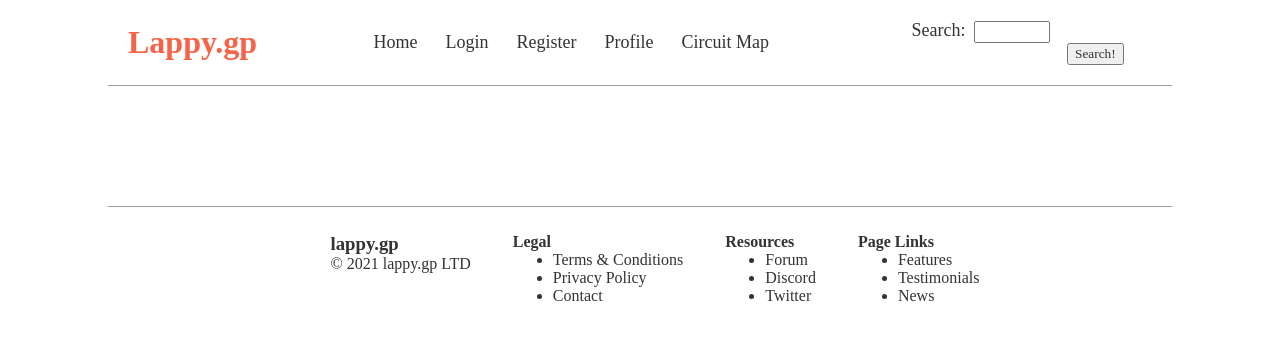
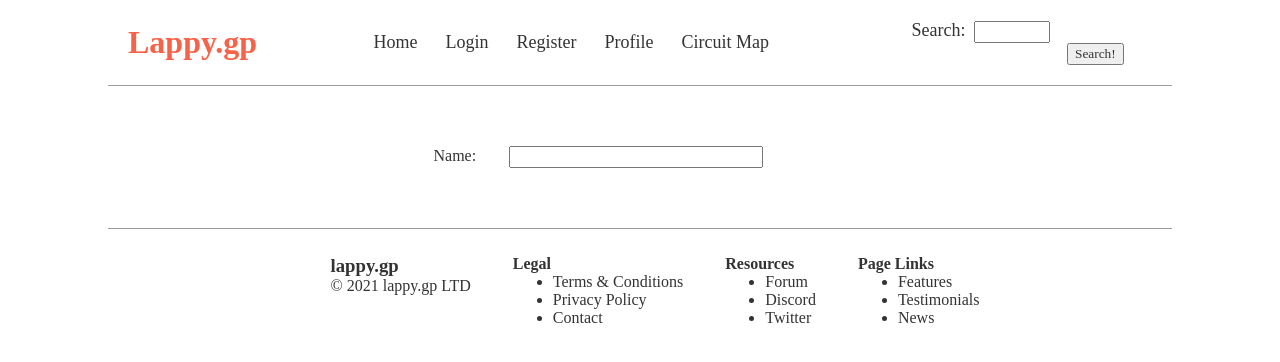
Before and after one commit to LennertSaerens/Frontend-react, a React (Create React App) app in the folder react-lappy/: page /modifycircuit in a window 1280 px wide. Shown: the top 362 px of the page. Built offline with nearby package versions, Linux system fonts and the light colour scheme; a web font is replaced by a local one.

Commit message:
Adds edit circuit

```diff
--- a/react-lappy/src/App.js
+++ b/react-lappy/src/App.js
@@ -9,6 +9,7 @@ import { BrowserRouter, Route, Switch } from "react-router-dom"
 import React, { useState, useEffect } from "react";
 import AddCircuit from "./pages/AddCircuit";
 import AddLaptime from "./pages/AddLaptime";
+import ModifyCircuit from "./pages/ModifyCircuit";
 
 function App() {
   return (
@@ -38,6 +39,9 @@ function App() {
             <Route path="/addlaptime">
               <AddLaptime />
             </Route>
+            <Route path="/modifycircuit">
+              <ModifyCircuit />
+            </Route>
           </Switch>
         </div>
         <Footer />
--- a/react-lappy/src/index.css
+++ b/react-lappy/src/index.css
@@ -170,6 +170,7 @@ input+input {
 .current-circuit-content {
     display: flex;
     justify-content: space-around;
+    align-items: center;
 }
 
 .table {
--- a/react-lappy/src/pages/Circuitmap.js
+++ b/react-lappy/src/pages/Circuitmap.js
@@ -2,6 +2,7 @@ import React, { useState } from "react"
 import GoogleMapReact from "google-map-react"
 import Flag from "../components/Flag"
 import mapStyle from "../styles/GoogleMapStyle.json"
+import { Link } from "react-router-dom"
 
 const Circuitmap = () => {
 
@@ -182,6 +183,9 @@ const Circuitmap = () => {
                             </table>
                         </div>
                     </div>
+                    <div className="edit-circuit">
+                        <Link to="/modifycircuit" class="styledbutton">Edit Circuit</Link>
+                    </div>
                 </div>
             </div>
         </div>
--- /dev/null
+++ b/react-lappy/src/pages/ModifyCircuit.jsx
@@ -0,0 +1,16 @@
+import React from 'react'
+
+const ModifyCircuit = ({ circuit }) => {
+    return (
+        <div className="modify-circuit">
+            <form action="">
+                <p>
+                    <label htmlFor="name">Name:</label>
+                    <input type="text" id="name" name="name" />
+                </p>
+            </form>
+        </div>
+    )
+}
+
+export default ModifyCircuit
```
